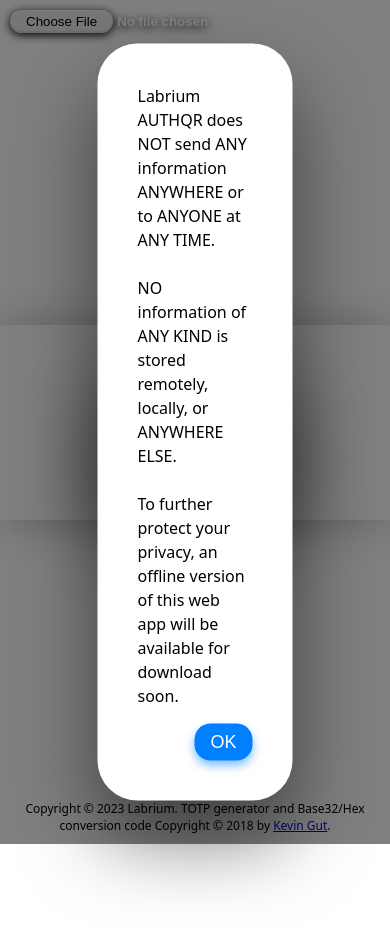
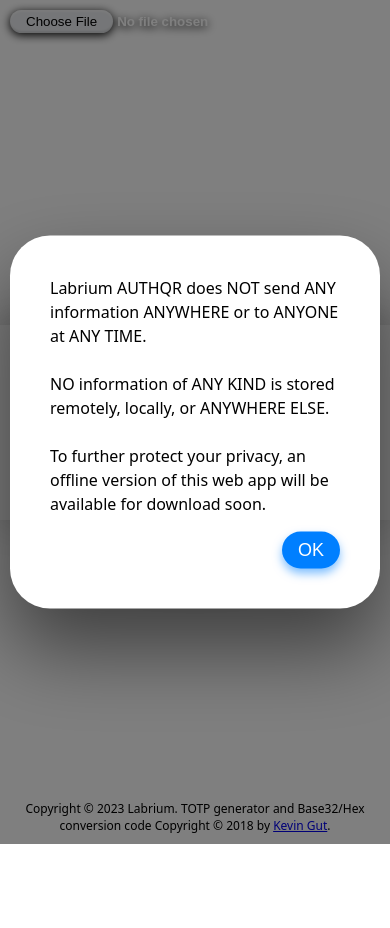
Before and after one commit to Labrium/AUTHQR, a plain HTML site: page index.html in a window 390 px wide. Shown: the top 928 px of the page. Drawn offline with Linux system fonts and the light colour scheme.

Commit message:
More mobile fixes

```diff
--- a/Scripts/Main.js
+++ b/Scripts/Main.js
@@ -101,7 +101,7 @@
 	if (device == "webcam") {
 		document.getElementById("screenbutton").disabled = true;
 		document.getElementById("cambutton").onclick = stopLiveScan;
-		document.getElementById("cambutton").textContent = "Stop scanning";
+		document.getElementById("cambutton").textContent = "Cancel";
 		ol.classList.add("scanning");
 		navigator.mediaDevices.getUserMedia({
 			video: {
@@ -109,7 +109,7 @@
 					ideal: 960
 				},
 				height: {
-					ideal: 540
+					ideal: 960 //540
 				},
 				facingMode: "environment"
 			},
@@ -129,7 +129,7 @@
 		//c.canvas.style.display = "none";
 		document.getElementById("cambutton").disabled = true;
 		document.getElementById("screenbutton").onclick = stopLiveScan;
-		document.getElementById("screenbutton").textContent = "Stop scanning";
+		document.getElementById("screenbutton").textContent = "Cancel";
 		ol.classList.add("scanning");
 		navigator.mediaDevices.getDisplayMedia({
 			video: {
@@ -176,7 +176,7 @@
 		document.getElementById("screenbutton").onclick = function () {
 			startLiveScan("screen");
 		};
-		document.getElementById("cambutton").textContent = "Scan using webcam";
+		document.getElementById("cambutton").textContent = "Scan webcam";
 		document.getElementById("screenbutton").textContent = "Scan screen";
 		c.canvas.classList.remove("flip");
 		cam.classList.remove("flip");
--- a/Styles/Main.css
+++ b/Styles/Main.css
@@ -51,19 +51,21 @@
 	display: flex;
 	flex-direction: column;
 	align-items: center;
-	justify-content: center;
+	justify-content: flex-start;
 	text-align: center;
 	max-width: 100vw;
 	max-height: 100vh;
-	overflow: scroll;
+	overflow-y: scroll;
 	position: absolute;
 	top: 50%;
 	left: 50%;
 	transform: translate(-50%, -50%);
 	transition: top 0.4s ease;
 	z-index: 1;
+	width: fit-content;
 }
 #overlay.scanning {
+	padding-top: 20px;
 	top: calc(100% - 80px);
 	transform: translate(-50%, 0);
 	min-height: 120px;
@@ -77,6 +79,19 @@
 	background-color: rgba(0, 0, 0, 0.1);
 	margin-top: 20px;
 	margin-bottom: 20px;
+}
+
+#overlay button {
+	background-color: rgba(0, 0, 0, 0.1);
+	font-size: 14px;
+	border-radius: 100px;
+	padding: 4px 8px;
+	border: none;
+	white-space: nowrap;
+}
+
+#overlay button:disabled {
+	background-color: rgba(0, 0, 0, 0.05);
 }
 
 #upload {
@@ -149,7 +164,9 @@
 	background-color: rgba(0, 0, 0, 0.5);
 }
 #IMPORTANT div {
+	width: calc(100% - 20px);
 	max-width: 500px;
+	max-height: calc(100% - 20px);
 	background-color: white;
 	padding: 40px;
 	box-shadow: 0 40px 80px 0 rgba(0, 0, 0, 0.5);
@@ -159,6 +176,7 @@
 	top: 50%;
 	left: 50%;
 	transform: translate(-50%, -50%);
+	overflow: scroll;
 }
 #IMPORTANT p {
 	margin-top: 0;
@@ -168,7 +186,7 @@
 	margin: 0;
 	background-color: rgb(0, 127, 255);
 	color: white;
-	border-radius: 16px;
+	border-radius: 100px;
 	border: none;
 	font-size: 18px;
 	padding: 8px 16px;
@@ -185,4 +203,5 @@
 	width: 100vw;
 	text-align: center;
 	font-size: 12px;
+	padding: 0 10px;
 }
--- a/index.html
+++ b/index.html
@@ -15,8 +15,7 @@
 	<br />
 	<div id="overlay">
 		<div>
-			<button id="cambutton"></button>
-			<button id="screenbutton"></button>
+			<div><button id="cambutton"></button><button id="screenbutton"></button></div>
 			<label for="crop">Crop</label><input type="checkbox" id="crop" />
 		</div>
 		<div id="errmsg"></div>
```
